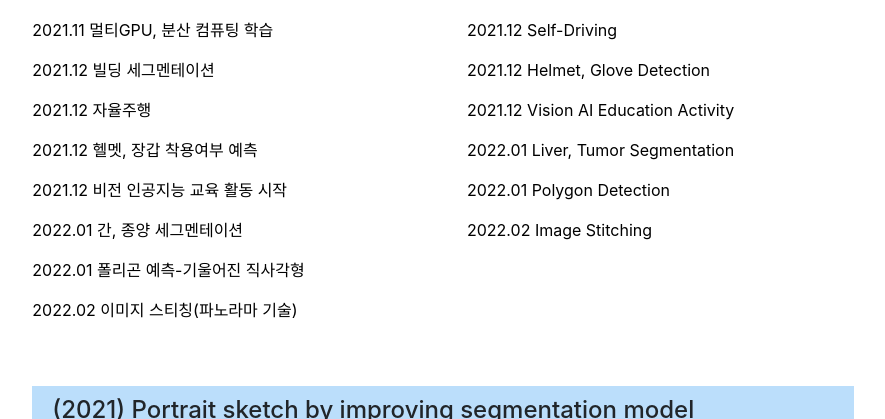
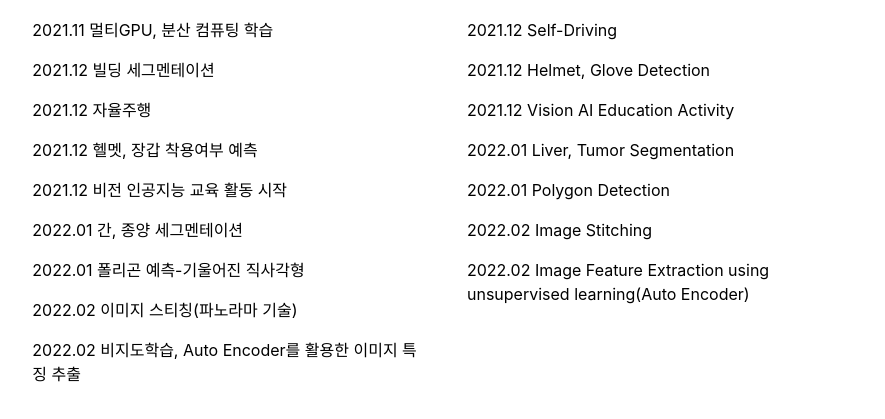
Before and after one commit to HyeongminMoon/HyeongminMoon.github.io, a Jekyll site: the page built from index.md, in a window 1280 px wide and 900 px high, scrolled down 1337 px, cut to the strip 0-419 px from the top of the window. Shown: the whole strip, without its empty margins (197-1082 px from the left). Built offline with Jekyll 4.4.1, drawn with Linux system fonts in a browser that asks for light colours.

Commit message:
Update publications.html

```diff
--- a/_includes/publications.html
+++ b/_includes/publications.html
@@ -31,6 +31,7 @@
         <p>2022.01 간, 종양 세그멘테이션</p>
         <p>2022.01 폴리곤 예측-기울어진 직사각형</p>
         <p>2022.02 이미지 스티칭(파노라마 기술)</p>
+        <p>2022.02 비지도학습, Auto Encoder를 활용한 이미지 특징 추출</p>
       </div>
       <div class="col-md-6">
         <h5> Keywords & Summary </h5>
@@ -48,6 +49,7 @@
         <p>2022.01 Liver, Tumor Segmentation</p>
         <p>2022.01 Polygon Detection</p>
         <p>2022.02 Image Stitching</p>
+        <p>2022.02 Image Feature Extraction using unsupervised learning(Auto Encoder)</p>
       </div>
     </div>
       <h4 class="b" id="u2net_portrait_sketch"><A href = "https://github.com/HyeongminMoon/U-2-Net_portrait_sketch">(2021) Portrait sketch by improving segmentation model</A></h4>
```
